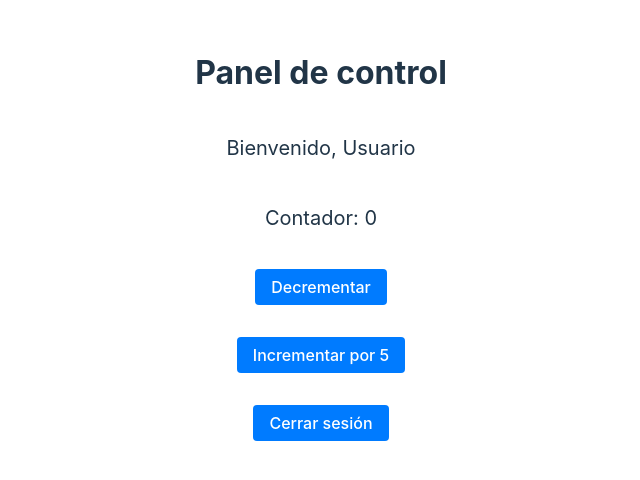
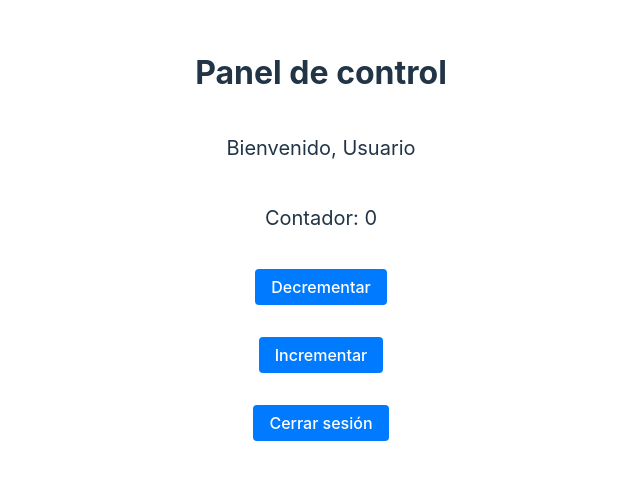
Before and after one commit to JNarvaez712/EDyA2, a React (Vite) app: page /dashboard in a window 1280 px wide. Shown: the part 192-672 px from the top of the page, without its empty margins (319-959 px from the left). Built offline with nearby package versions, Linux system fonts and the light colour scheme.

Commit message:
Challenge 13

```diff
--- a/src/pages/Dashboard.jsx
+++ b/src/pages/Dashboard.jsx
@@ -23,7 +23,7 @@ const Dashboard = () => {
                     <p>Bienvenido, {username}</p>
                     <p>Contador: {count}</p>
                     <button onClick={() => dispatch(decrement())}>Decrementar</button>
-                    <button onClick={() => dispatch(incrementBy(5))}>Incrementar por 5</button>
+                    <button onClick={() => dispatch(incrementBy(1))}>Incrementar</button>
                     <button onClick={handleLogout}>Cerrar sesión</button>
                 </>
             ) : (
```
